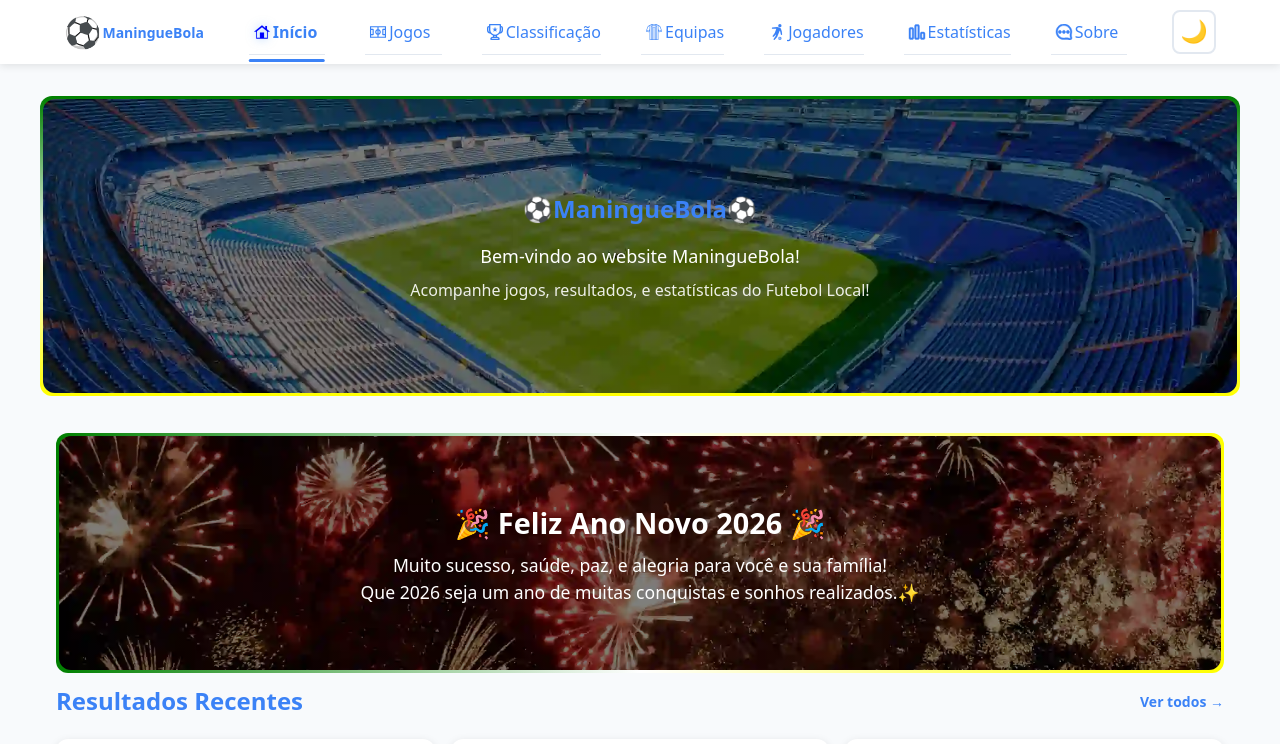
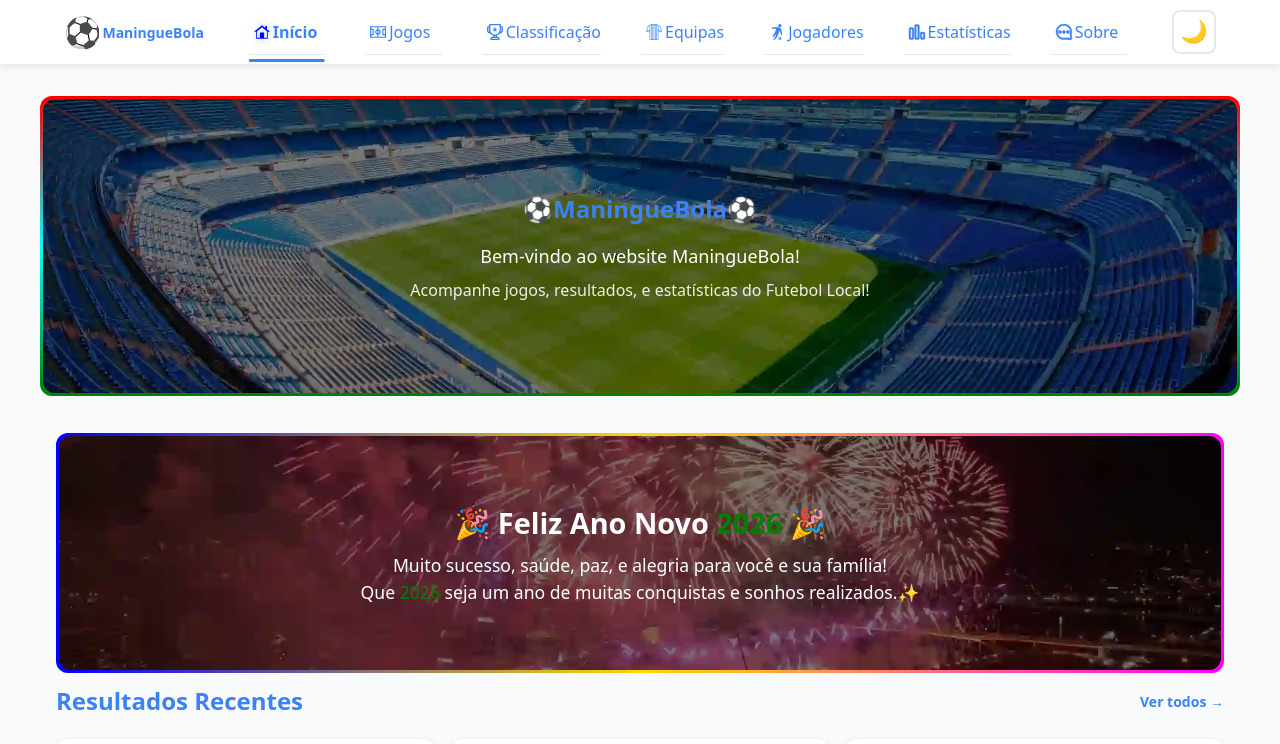
Before and after one commit to Raimundroid/maninguebola, a React (Vite) app: page / in a window 1280 px wide. Shown: the top 744 px of the page. Built offline with nearby package versions, Linux system fonts and the light colour scheme.

Commit message:
changed the gradient border for both the banners; new image for the new year banner, and a different color for the year

```diff
--- a/index.html
+++ b/index.html
@@ -45,7 +45,7 @@
 
     <link
       rel="preload"
-      href="/images/seasonalBanner/red-fireworks-0.webp"
+      href="/images/seasonalBanner/belgrade-new-year-fireworks-0.webp"
       as="image"
       fetchpriority="auto"
     />
--- a/src/components/Hero/Hero.css
+++ b/src/components/Hero/Hero.css
@@ -10,7 +10,7 @@
   /* --- Gradient Border Implementation --- */
   /* 1. Use background-clip to ensure the background only covers the border box (transparent inside) */
   /* Remove the 'Inner background color' line that filled the interior */
-  background: linear-gradient(180deg, green 0%, white, yellow 100%) border-box;
+  background: linear-gradient(180deg, red 0%, aqua, green 100%) border-box;
 
   /* 2. Set the border-radius */
   border-radius: 12px;
--- a/src/components/atoms/newYearBanner/NewYearBanner.css
+++ b/src/components/atoms/newYearBanner/NewYearBanner.css
@@ -63,7 +63,7 @@
   /* --- Gradient Border Implementation --- */
   /* 1. Use background-clip to ensure the background only covers the border box (transparent inside) */
   /* Remove the 'Inner background color' line that filled the interior */
-  background: linear-gradient(90deg, green 0%, white, yellow 100%) border-box;
+  background: linear-gradient(90deg, blue 0%, gold, magenta 100%) border-box;
   /* background: linear-gradient(-45deg, blue 0, green 100%) border-box; */
 
   /* 2. Set the border-radius */
@@ -97,7 +97,7 @@
 
   /* --- Background Image Properties (Best Definitions) --- */
   background-image: linear-gradient(rgba(0, 0, 0, 0.5), rgba(0, 0, 0, 0.5)),
-    url("/images/seasonalBanner/red-fireworks-0.webp"); /* Adds dark overlay for readability */
+    url("/images/seasonalBanner/belgrade-new-year-fireworks-0.webp"); /* Adds dark overlay for readability */
 
   /* belgrade-new-year-fireworks-0.webp */
   /* clock-tower-fireworks-0.webp */
@@ -139,3 +139,7 @@
     font-size: 1.1rem; /* Slightly larger body text */
   }
 }
+
+.current-year {
+  color: green;
+}
--- a/src/components/atoms/newYearBanner/NewYearBanner.jsx
+++ b/src/components/atoms/newYearBanner/NewYearBanner.jsx
@@ -27,11 +27,13 @@ const NewYearBanner = () => {
     >
       <div className="new-year-banner__overlay">
         {/* Heading uses h2 because it lives under the main hero section */}
-        <h2 className="new-year-banner__title">🎉 Feliz Ano Novo {year} 🎉</h2>
+        <h2 className="new-year-banner__title">
+          🎉 Feliz Ano Novo <span className="current-year">{year}</span> 🎉
+        </h2>
         <p className="new-year-banner__text">
           Muito sucesso, saúde, paz, e alegria para você e sua família!
-          <br /> Que {year} seja um ano de muitas conquistas e sonhos
-          realizados.✨
+          <br /> Que <span className="current-year">{year}</span> seja um ano de
+          muitas conquistas e sonhos realizados.✨
         </p>
       </div>
     </section>
```
